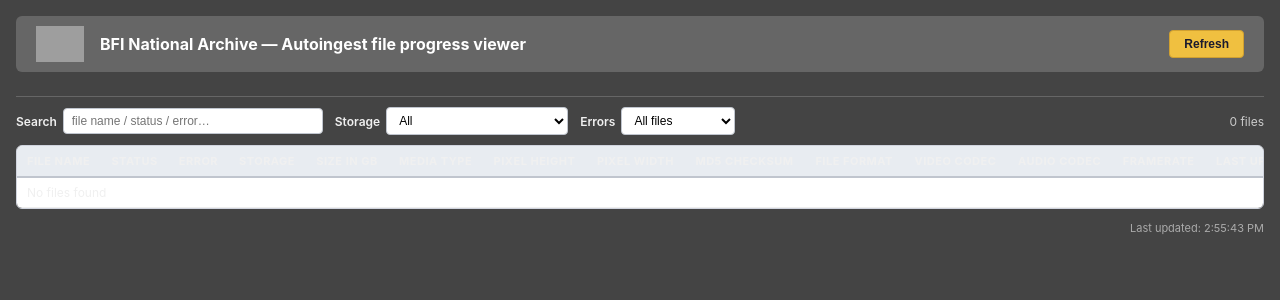
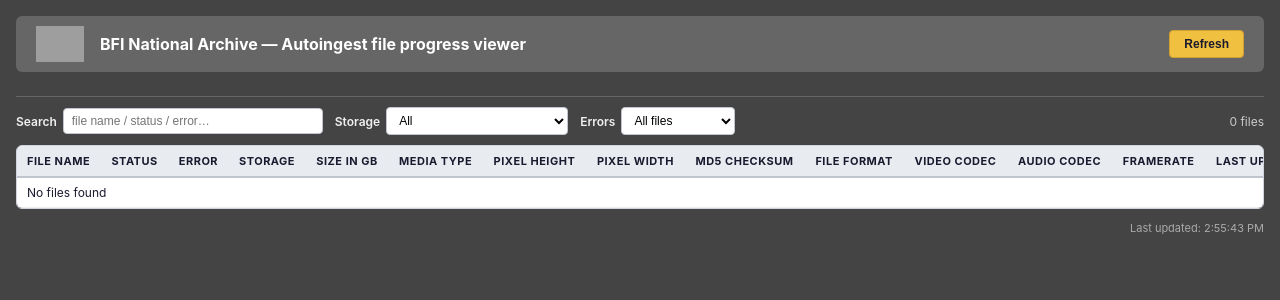
Before and after one commit to bfidatadigipres/autoingest, a Flask app: page /klc/ in a window 1280 px wide. Shown: the top 300 px of the page. Run offline with Flask 3, Linux system fonts and the light colour scheme; data that the repository does not hold is empty; some libraries are stand-ins or nearby versions; grey boxes are pictures that could not be loaded.

Commit message:
Update colours / logo

```diff
--- a/autoingest/app/static/klc.css
+++ b/autoingest/app/static/klc.css
@@ -135,12 +135,14 @@ body {
     border: 1px solid #d0d4de;
     border-radius: 6px;
     background: #fff;
+    color: #1a1a2e;
 }
 
 table {
     width: 100%;
     border-collapse: collapse;
     min-width: 1300px;
+    color: #1a1a2e;
 }
 
 thead th {
@@ -156,6 +158,7 @@ thead th {
     position: sticky;
     top: 0;
     z-index: 1;
+    color: #1a1a2e;
 }
 
 tbody td {
@@ -163,6 +166,7 @@ tbody td {
     border-bottom: 1px solid #eee;
     font-size: 12px;
     white-space: nowrap;
+    color: #1a1a2e;
 }
 
 tbody tr:hover { background: #f0f4ff; }
```
